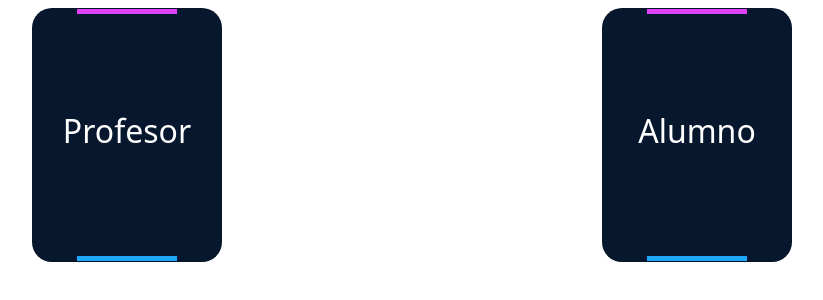
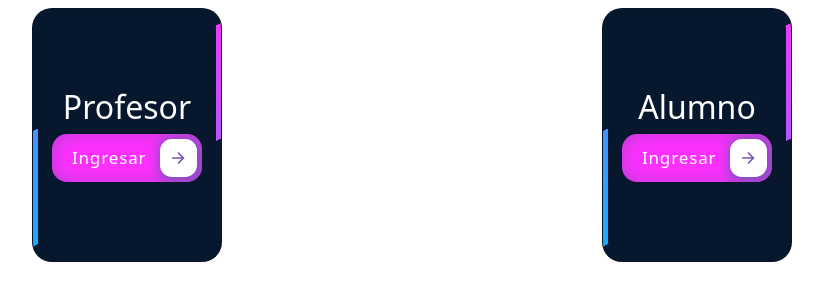
Before and after one commit to miguelito5625/Angular-pagina-colegio-ess, an Angular app: page /principal/seleccionprofeoalumno in a window 1280 px wide. Shown: the top 300 px of the page, without its empty margins (228-1051 px from the left). Built offline with nearby package versions, Linux system fonts and the light colour scheme.

Commit message:
se agregaron botones a la pagina de ingresar como alumnos o profesor

```diff
--- a/src/app/modulos/principal/seleccion-profesor-alumno/seleccion-profesor-alumno.component.css
+++ b/src/app/modulos/principal/seleccion-profesor-alumno/seleccion-profesor-alumno.component.css
@@ -53,3 +53,61 @@
     background-image: linear-gradient(180deg, rgb(81, 255, 0), purple);
     animation: rotBGimg 3.5s linear infinite;
   } */
+
+
+
+
+  /* From uiverse.io by @adamgiebl */
+.cssbuttons-io-button {
+  background: #ff30ff;
+  color: white;
+  font-family: inherit;
+  padding: 0.35em;
+  padding-left: 1.2em;
+  font-size: 17px;
+  font-weight: 500;
+  border-radius: 0.9em;
+  border: none;
+  letter-spacing: 0.05em;
+  display: flex;
+  align-items: center;
+  box-shadow: inset 0 0 1.6em -0.6em #714da6;
+  overflow: hidden;
+  position: relative;
+  height: 2.8em;
+  padding-right: 3.3em;
+  z-index: 10;
+ }
+
+ .cssbuttons-io-button .icon {
+  background: white;
+  margin-left: 1em;
+  position: absolute;
+  display: flex;
+  align-items: center;
+  justify-content: center;
+  height: 2.2em;
+  width: 2.2em;
+  border-radius: 0.7em;
+  box-shadow: 0.1em 0.1em 0.6em 0.2em #7b52b9;
+  right: 0.3em;
+  transition: all 0.3s;
+ }
+
+ .cssbuttons-io-button:hover .icon {
+  width: calc(100% - 0.6em);
+ }
+
+ .cssbuttons-io-button .icon svg {
+  width: 1.1em;
+  transition: transform 0.3s;
+  color: #7b52b9;
+ }
+
+ .cssbuttons-io-button:hover .icon svg {
+  transform: translateX(0.1em);
+ }
+
+ .cssbuttons-io-button:active .icon {
+  transform: scale(0.95);
+ }
--- a/src/app/modulos/principal/seleccion-profesor-alumno/seleccion-profesor-alumno.component.html
+++ b/src/app/modulos/principal/seleccion-profesor-alumno/seleccion-profesor-alumno.component.html
@@ -5,6 +5,13 @@
 
         <div class="card animate__animated animate__zoomIn">
             <h2>Profesor</h2>
+
+            <button class="cssbuttons-io-button"> Ingresar
+                <div class="icon">
+                  <svg height="24" width="24" viewBox="0 0 24 24" xmlns="http://www.w3.org/2000/svg"><path d="M0 0h24v24H0z" fill="none"></path><path d="M16.172 11l-5.364-5.364 1.414-1.414L20 12l-7.778 7.778-1.414-1.414L16.172 13H4v-2z" fill="currentColor"></path></svg>
+                </div>
+              </button>
+
         </div>
 
 
@@ -15,6 +22,11 @@
 
         <div class="card animate__animated animate__zoomIn">
             <h2>Alumno</h2>
+            <button class="cssbuttons-io-button"> Ingresar
+                <div class="icon">
+                  <svg height="24" width="24" viewBox="0 0 24 24" xmlns="http://www.w3.org/2000/svg"><path d="M0 0h24v24H0z" fill="none"></path><path d="M16.172 11l-5.364-5.364 1.414-1.414L20 12l-7.778 7.778-1.414-1.414L16.172 13H4v-2z" fill="currentColor"></path></svg>
+                </div>
+              </button>
         </div>
 
 
```
